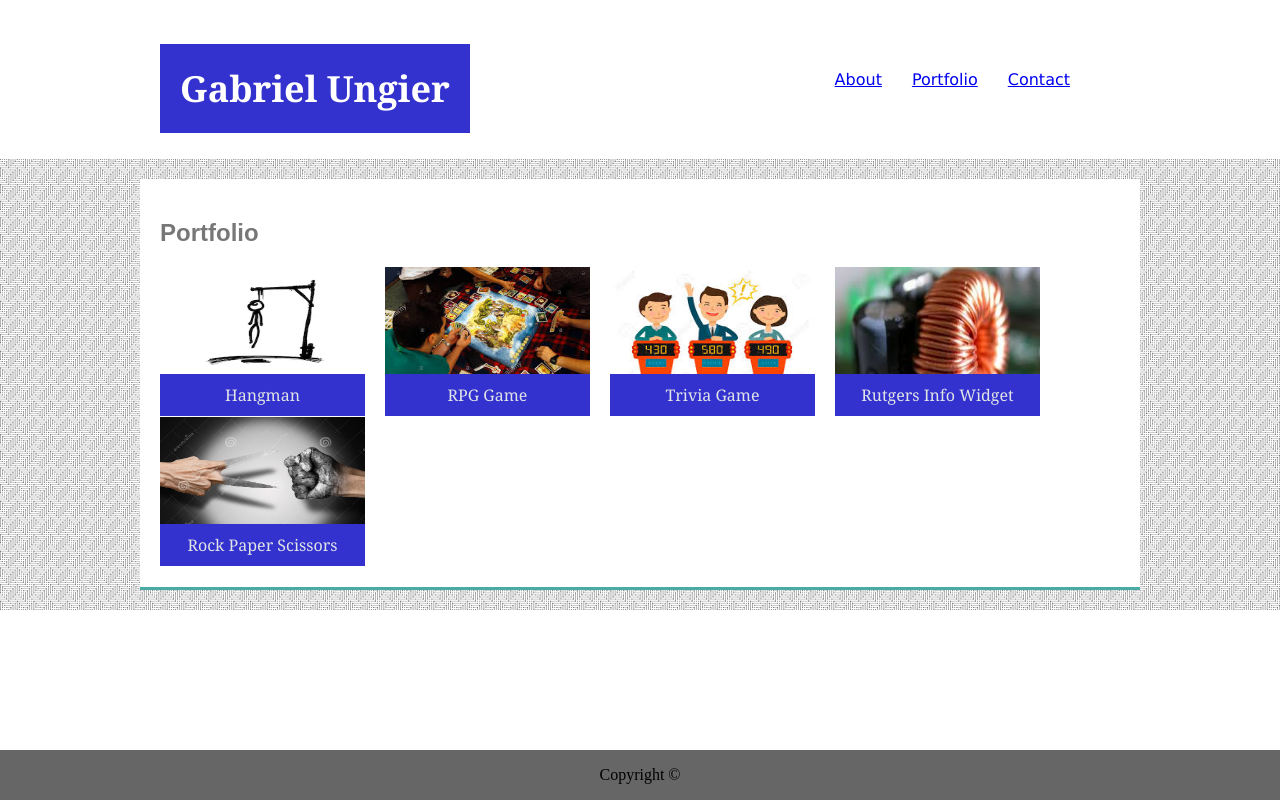
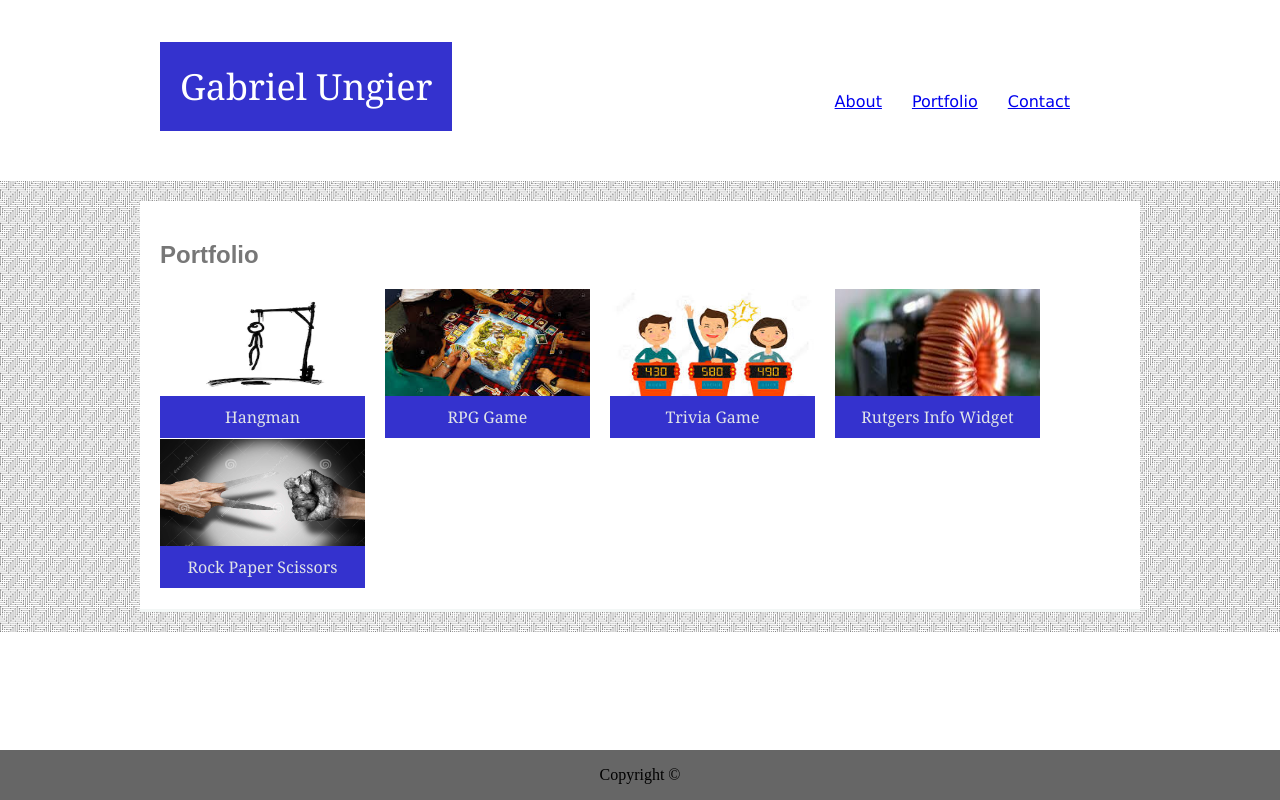
Before and after one commit to Gungier/Basic-Portfolio, a plain HTML site: page portfolio.html in a window 1280 px wide. Drawn offline with Linux system fonts and the light colour scheme.

Commit message:
1/28/19x7

```diff
--- a/Assets/CSS/style.css
+++ b/Assets/CSS/style.css
@@ -69,7 +69,7 @@ header {
     color: #777777;
     border-bottom-style: solid;
     border-bottom-width: 3px;
-    border-bottom-color: #4aaaa5;
+    border-bottom-color: #f3f7f6;
     }
 
   #bio-pic {
--- a/portfolio.html
+++ b/portfolio.html
@@ -11,7 +11,11 @@
 <body>
 
         <header>
-                <h1 class="name"> Gabriel Ungier </h1>
+
+                <div class="clearfix"></div>
+                <br>
+
+                <element class="name"> Gabriel Ungier </element>
                 <div class="navbar"  style="display:inline-block;">
 
                     <div class="links">
```
Also changed, not shown: index.html (+1 -1 lines).
